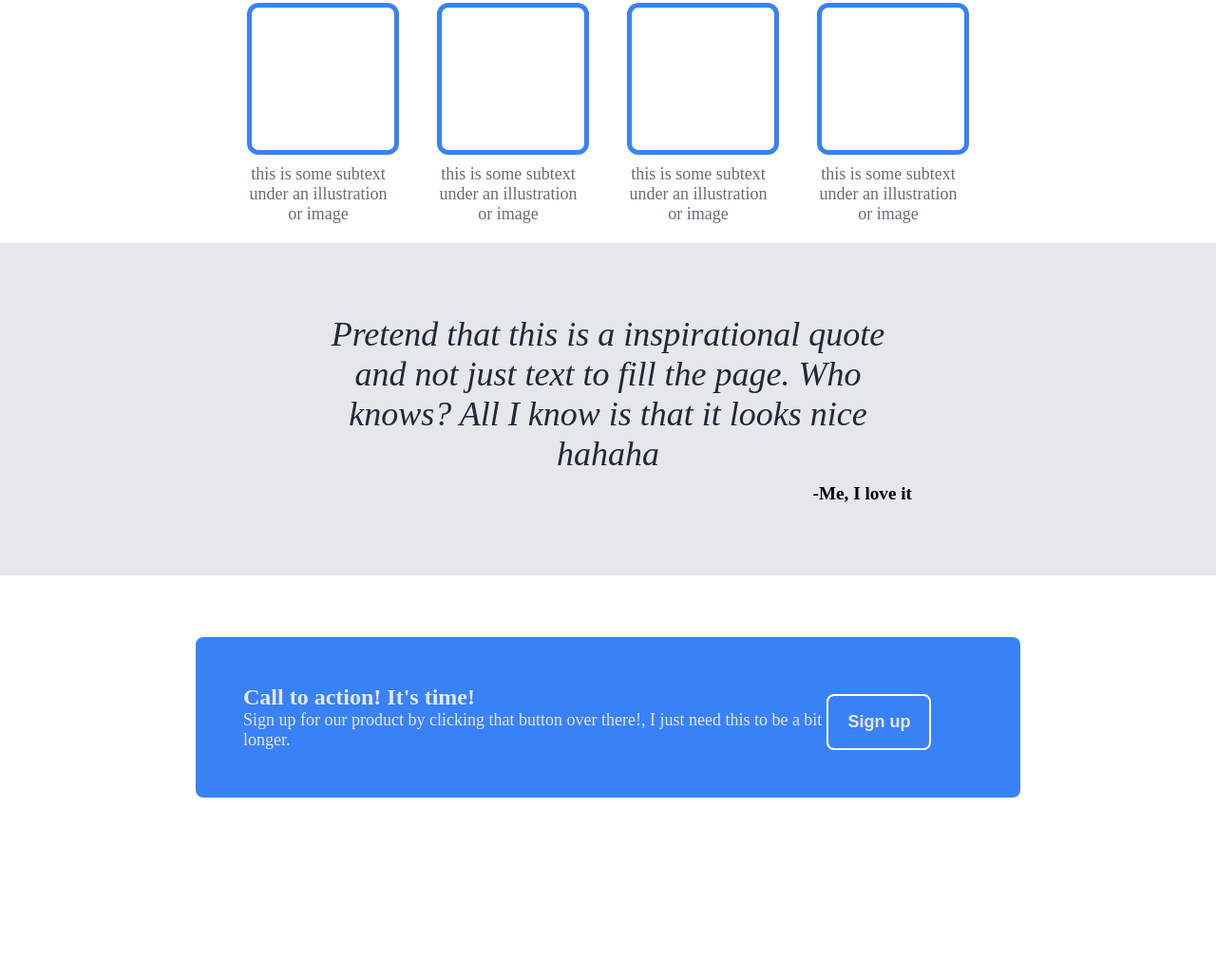
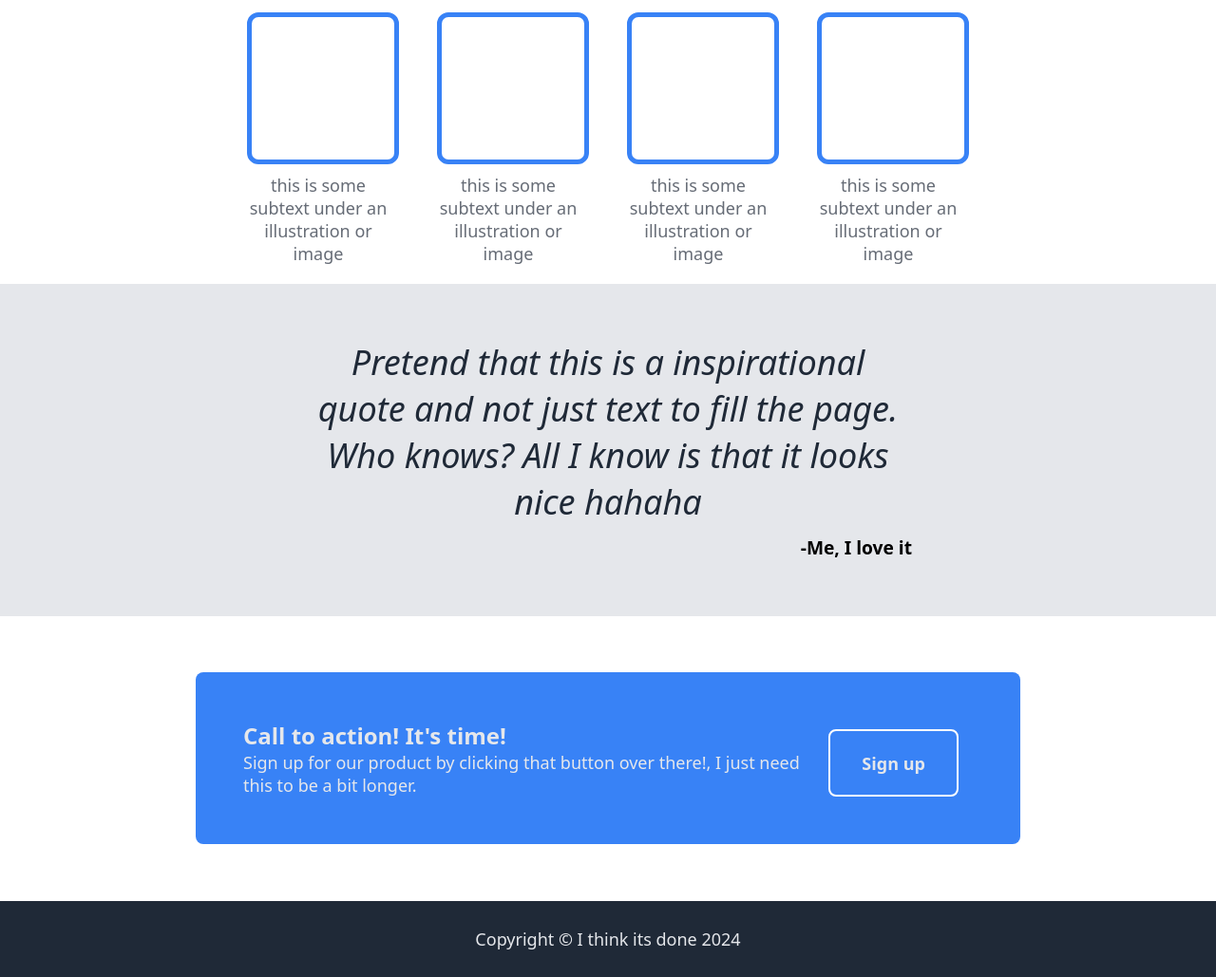
Before and after one commit to tren03/Odinson, a plain HTML site: page project1/index.html in a window 1280 px wide. Shown: the part 659-1688 px from the top of the page at 95% size. Before the commit the page ends 1565 px from the top, so only its background shows below. Drawn offline with Linux system fonts and the light colour scheme.

Commit message:
added footer and changed font to roboto

```diff
--- a/project1/index.css
+++ b/project1/index.css
@@ -1,3 +1,6 @@
+*{
+    font-family: system-ui, -apple-system, BlinkMacSystemFont, 'Segoe UI', Roboto, Oxygen, Ubuntu, Cantarell, 'Open Sans', 'Helvetica Neue', sans-serif;
+}
 body{
     margin:0;
     padding:0;
@@ -226,13 +229,29 @@ button{
 .SignButton{
     flex-basis: 20%;
     display: flex;
+    padding-left: 10px;
 
 
 }
 .button2{
-
+    width: 90%;
     font-weight: 600;
     border: solid 2px white;
     color: #E5E7EB;
 
 }
+
+/* Footer */
+.Footer{
+    display:flex;
+    justify-content: center; /* for main axis */
+    align-items: center; /* for cross axis */
+    background-color: #1F2937 ;
+    height: 80px;
+    width: 100%;
+
+}
+.FooterText{
+    color: #E5E7EB;
+    font-size: 18px;
+}
--- a/project1/index.html
+++ b/project1/index.html
@@ -92,6 +92,11 @@
             </div>
         </div>
     </div>
+    <div class="Footer">
+        <div class="FooterText">
+            Copyright © I think its done 2024
+        </div>
+    </div>
 
 
 
```
